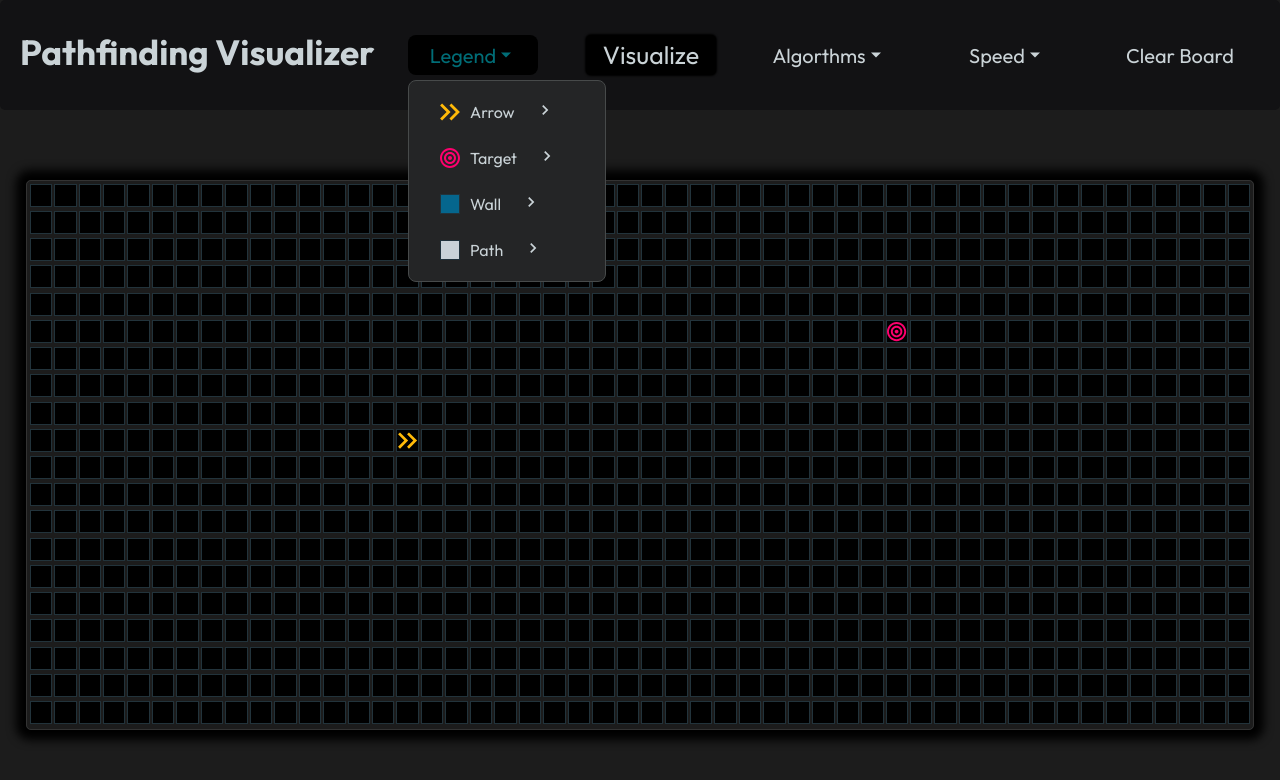
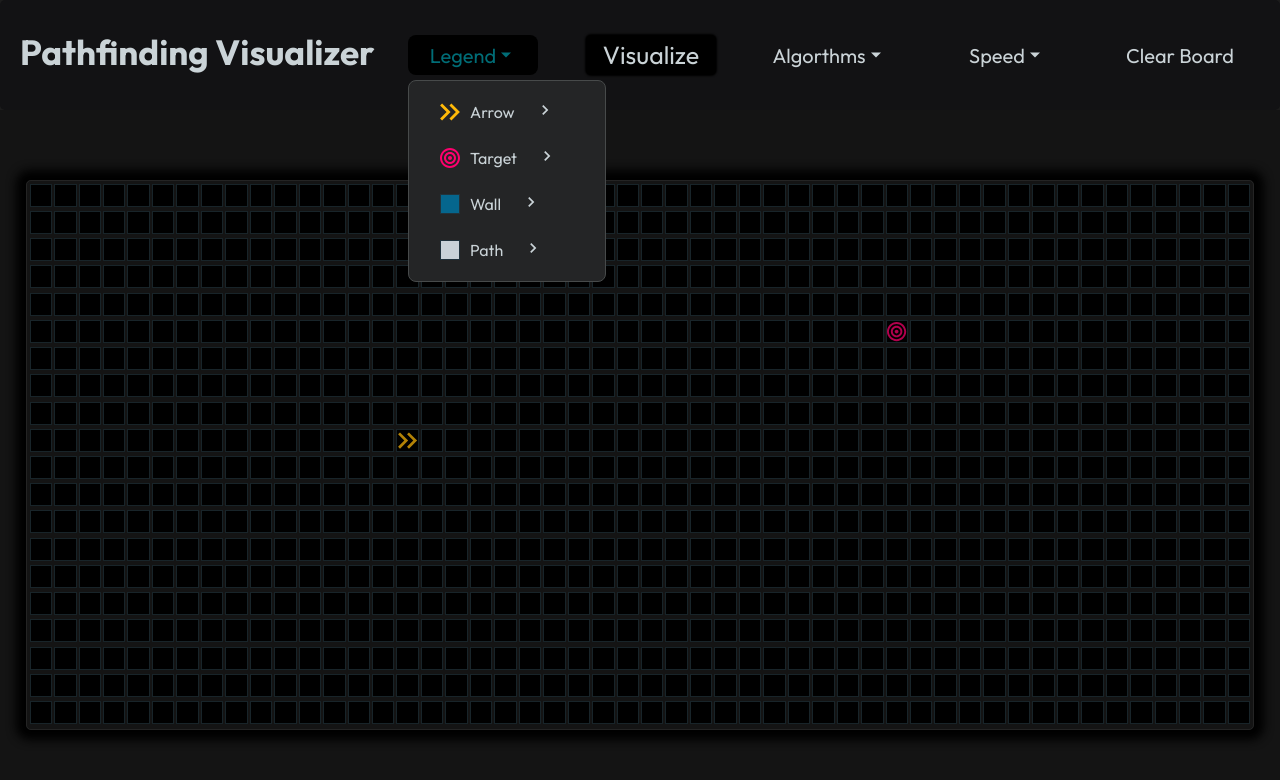
Before and after one commit to NlsnBoa/Path-Finding-Visualizer, a React (Vite) app: page / in a window 1280 px wide. Both pictures are taken after a click on the button "Legend". Shown: the top 780 px of the page. Built offline with nearby package versions, Linux system fonts and the light colour scheme.

Commit message:
Added some final touches to navbar

```diff
--- a/src/components/DropdownButton/DropdownButton.module.css
+++ b/src/components/DropdownButton/DropdownButton.module.css
@@ -1,3 +1,16 @@
+
+.menuOffScreen {
+    position: absolute;
+    top: 110px;
+    left: 0;
+    bottom: 0;
+    right: 0;
+    color: none;
+    background-color: black ;
+    opacity: 0.3;
+    cursor: pointer;
+    z-index: 1;
+}
 
 .button {
     background: inherit;
@@ -14,7 +27,6 @@
     margin-left: 0px;
     margin-top: 0px;
     /* box-shadow: 0px 0px 5px 1px black; */
-
 }
 
 .opened {
@@ -22,6 +34,7 @@
     /* border: var(--border); */
     border-radius: var(--border-radius);
     background-color: black;
+    z-index: 1;
 }
 
 .button:hover {
@@ -29,9 +42,6 @@
     transition: 0.3s;
 }
 
-
-
-
 .dropDownButton {
     display: flex;
     justify-content: center;
--- a/src/components/DropdownButton/DropdownButton.tsx
+++ b/src/components/DropdownButton/DropdownButton.tsx
@@ -5,38 +5,36 @@ import { IoMdArrowDropdown } from "react-icons/io";
 interface Props {
   children: ReactNode;
   name: string;
+  open: string;
+
+  toggleOpen: (button: string) => void;
 }
 
-const DropdownButton = ({ children, name }: Props) => {
-  const [open, setOpen] = useState(false);
-  const [openStyle, setOpenStyle] = useState("noStyle");
-
-  const handleOpenStyle = () => {
-    if (openStyle === "opened") {
-      setOpenStyle("noStyle");
-    } else {
-      setOpenStyle("opened");
-    }
-  };
-
+const DropdownButton = ({ children, name, toggleOpen, open }: Props) => {
   return (
     <div className={styles.container}>
       <button
         onClick={() => {
-          setOpen(!open);
-          handleOpenStyle();
+          // handleOpenStyle();
+          toggleOpen(name);
         }}
         className={[
           styles.button,
           styles.dropDownButton,
-          styles[openStyle],
+          styles[open === name ? "opened" : "noStyle"],
         ].join(" ")}
       >
         {name}
         {<IoMdArrowDropdown></IoMdArrowDropdown>}
       </button>
 
-      {open && children}
+      {open === name && children}
+      {open === name && (
+        <div
+          onClick={() => toggleOpen(name)}
+          className={styles.menuOffScreen}
+        ></div>
+      )}
     </div>
   );
 };
--- a/src/components/DropdownItem/DropdownItem.tsx
+++ b/src/components/DropdownItem/DropdownItem.tsx
@@ -17,16 +17,16 @@ const DropdownItem = ({
   handleMenuSwitch,
 }: Props) => {
   const generateIcon = (icon: string) => {
-    if (icon === "Arrow")
+    if (icon === "ArrowPage")
       return (
         <MdOutlineKeyboardDoubleArrowRight
           className={styles.arrowStatic}
         ></MdOutlineKeyboardDoubleArrowRight>
       );
-    else if (icon === "Target")
+    else if (icon === "TargetPage")
       return <BiBullseye className={styles.bullsEyeStatic}></BiBullseye>;
-    else if (icon === "Wall") return <div className={styles.wall}></div>;
-    else if (icon === "Path") return <div className={styles.path}></div>;
+    else if (icon === "WallPage") return <div className={styles.wall}></div>;
+    else if (icon === "PathPage") return <div className={styles.path}></div>;
   };
 
   return (
--- a/src/components/DropdownMenu/DropdownMenu.module.css
+++ b/src/components/DropdownMenu/DropdownMenu.module.css
@@ -10,7 +10,7 @@
     border-radius: var(--border-radius);
     padding: 0.5rem;
     overflow: hidden;
-    z-index: 1;
+    z-index: 2;
 
     transition: height var(--speed) ease;
 }
--- a/src/components/DropdownMenu/DropdownMenu.tsx
+++ b/src/components/DropdownMenu/DropdownMenu.tsx
@@ -18,6 +18,7 @@ const DropdownMenu = ({ primaryValues, secondaryValues = [] }: Props) => {
   }, []);
 
   // We use this to calculate the rest of the tabs
+  // Pretty sure this is causing the warning
   const calcHeight = (el: { offsetHeight: any }) => {
     const height = el.offsetHeight;
     console.log(height);
@@ -33,7 +34,7 @@ const DropdownMenu = ({ primaryValues, secondaryValues = [] }: Props) => {
           <DropdownItem
             handleMenuSwitch={handleMenuSwitch}
             key={primaryValues[i]}
-            icon={primaryValues[i]}
+            icon={secondaryValues[i]}
           >
             {primaryValues[i]}
           </DropdownItem>
@@ -44,7 +45,7 @@ const DropdownMenu = ({ primaryValues, secondaryValues = [] }: Props) => {
             goToMenu={secondaryValues[i]}
             handleMenuSwitch={handleMenuSwitch}
             key={primaryValues[i]}
-            icon={primaryValues[i]}
+            icon={secondaryValues[i]}
           >
             {primaryValues[i]}
           </DropdownItem>
--- a/src/components/Nav/Nav.module.css
+++ b/src/components/Nav/Nav.module.css
@@ -77,10 +77,10 @@ h1 {
     margin-left: 0px;
     margin-top: 0px;
     /* box-shadow: 0px 0px 5px 1px black; */
-
 }
 
 .buttonSubset:hover {
     color: var(--hovered-text-color);
     transition: 0.3s;
+
 }
--- a/src/components/Nav/Nav.tsx
+++ b/src/components/Nav/Nav.tsx
@@ -1,8 +1,10 @@
 import styles from "./Nav.module.css";
 import DropdownButton from "../DropdownButton";
 import DropdownMenu from "../DropdownMenu";
+import { useState } from "react";
 
 const Nav = () => {
+  const [open, setOpen] = useState("false");
   const algorithms = ["Dikstras", "Breadth First", "Depth First"];
   const legendValues = ["Arrow", "Target", "Wall", "Path"];
   const legendSecondaryValues = [
@@ -12,11 +14,20 @@ const Nav = () => {
     "PathPage",
   ];
   const speedValues = ["Fast", "Medium", "Slow"];
+
+  const toggleOpen = (button: string) => {
+    if (button === open) {
+      setOpen("");
+    } else {
+      setOpen(button);
+    }
+  };
+
   return (
     <div className={styles.container}>
       <h1 className={styles.h1}>Pathfinding Visualizer</h1>
       <div className={styles.menu}>
-        <DropdownButton name="Legend">
+        <DropdownButton open={open} toggleOpen={toggleOpen} name="Legend">
           <DropdownMenu
             primaryValues={legendValues}
             secondaryValues={legendSecondaryValues}
@@ -25,10 +36,10 @@ const Nav = () => {
         <button type="button" className={styles.buttonMain}>
           Visualize
         </button>
-        <DropdownButton name="Algorthms">
+        <DropdownButton open={open} toggleOpen={toggleOpen} name="Algorthms">
           <DropdownMenu primaryValues={algorithms}></DropdownMenu>
         </DropdownButton>
-        <DropdownButton name="Speed">
+        <DropdownButton open={open} toggleOpen={toggleOpen} name="Speed">
           <DropdownMenu primaryValues={speedValues}></DropdownMenu>
         </DropdownButton>
         <button className={styles.buttonSubset}>Clear Board</button>
--- a/src/components/Node/Node.module.css
+++ b/src/components/Node/Node.module.css
@@ -60,6 +60,10 @@
   padding: 0px;
 }
 
+.bullsEyeStatic:hover {
+  cursor: pointer;
+}
+
 
 .bullsEyeDrop {
   animation-name: bullsEyeAnimation;
@@ -119,6 +123,10 @@
   padding: 0px;
 }
 
+.arrowStatic {
+  cursor: pointer;
+}
+
 .arrowDrop {
   animation-name: arrowAnimation;
   animation-duration: 0.3s;
```
